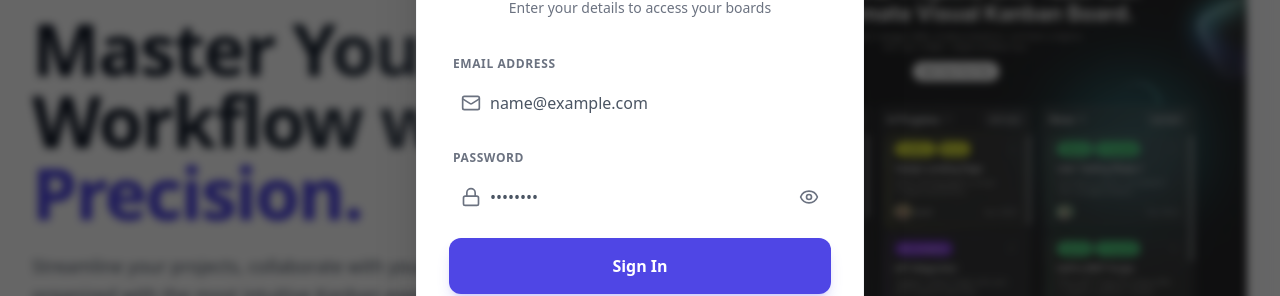
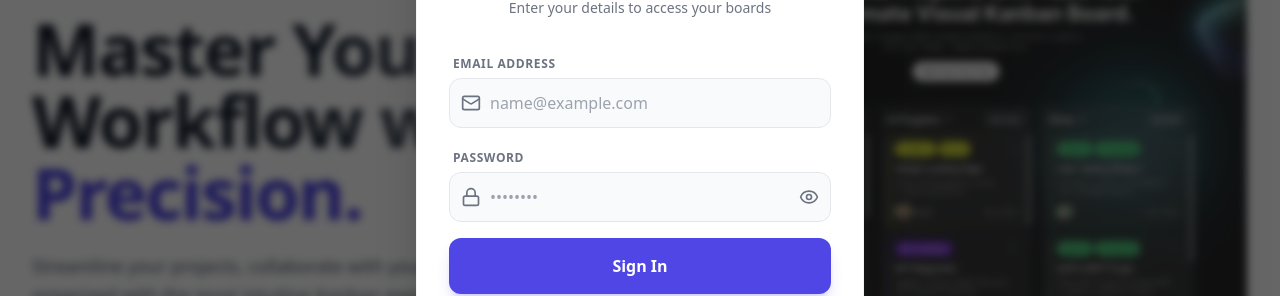
Before and after one commit to L-E-G-E-N-D/kanban-board-react, a React (Vite) app in the folder frontend/: page / in a window 1280 px wide. Both pictures are taken after a click on the button "Sign In". Shown: the part 286-582 px from the top of the page. Built offline with nearby package versions, Linux system fonts and the light colour scheme; no server answers.

Commit message:
fix(frontend): make email and password inputs visible in light mode

```diff
--- a/frontend/src/components/AuthModal.jsx
+++ b/frontend/src/components/AuthModal.jsx
@@ -133,7 +133,7 @@ export default function AuthModal({ isOpen, onClose, initialMode = "login", onLo
                   placeholder="name@example.com"
                   value={email}
                   onChange={(e) => setEmail(e.target.value)}
-                  className="w-full bg-white/5 border border-white/10 rounded-xl py-3 pl-10 pr-4 text-white placeholder-gray-600 focus:outline-none focus:border-indigo-500 focus:ring-1 focus:ring-indigo-500 transition-all"
+                  className="w-full bg-gray-50 dark:bg-white/5 border border-gray-200 dark:border-white/10 rounded-xl py-3 pl-10 pr-4 text-gray-900 dark:text-white placeholder-gray-400 dark:placeholder-gray-600 focus:outline-none focus:border-indigo-500 focus:ring-1 focus:ring-indigo-500 transition-all"
                 />
               </div>
             </div>
@@ -148,12 +148,12 @@ export default function AuthModal({ isOpen, onClose, initialMode = "login", onLo
                   placeholder="••••••••"
                   value={password}
                   onChange={(e) => setPassword(e.target.value)}
-                  className="w-full bg-white/5 border border-white/10 rounded-xl py-3 pl-10 pr-12 text-white placeholder-gray-600 focus:outline-none focus:border-indigo-500 focus:ring-1 focus:ring-indigo-500 transition-all"
+                  className="w-full bg-gray-50 dark:bg-white/5 border border-gray-200 dark:border-white/10 rounded-xl py-3 pl-10 pr-12 text-gray-900 dark:text-white placeholder-gray-400 dark:placeholder-gray-600 focus:outline-none focus:border-indigo-500 focus:ring-1 focus:ring-indigo-500 transition-all"
                 />
                 <button
                   type="button"
                   onClick={() => setShowPassword(!showPassword)}
-                  className="absolute right-3 top-1/2 -translate-y-1/2 text-gray-500 hover:text-white transition-colors"
+                  className="absolute right-3 top-1/2 -translate-y-1/2 text-gray-500 hover:text-gray-700 dark:hover:text-white transition-colors"
                 >
                   {showPassword ? <EyeOff className="w-5 h-5" /> : <Eye className="w-5 h-5" />}
                 </button>
```
